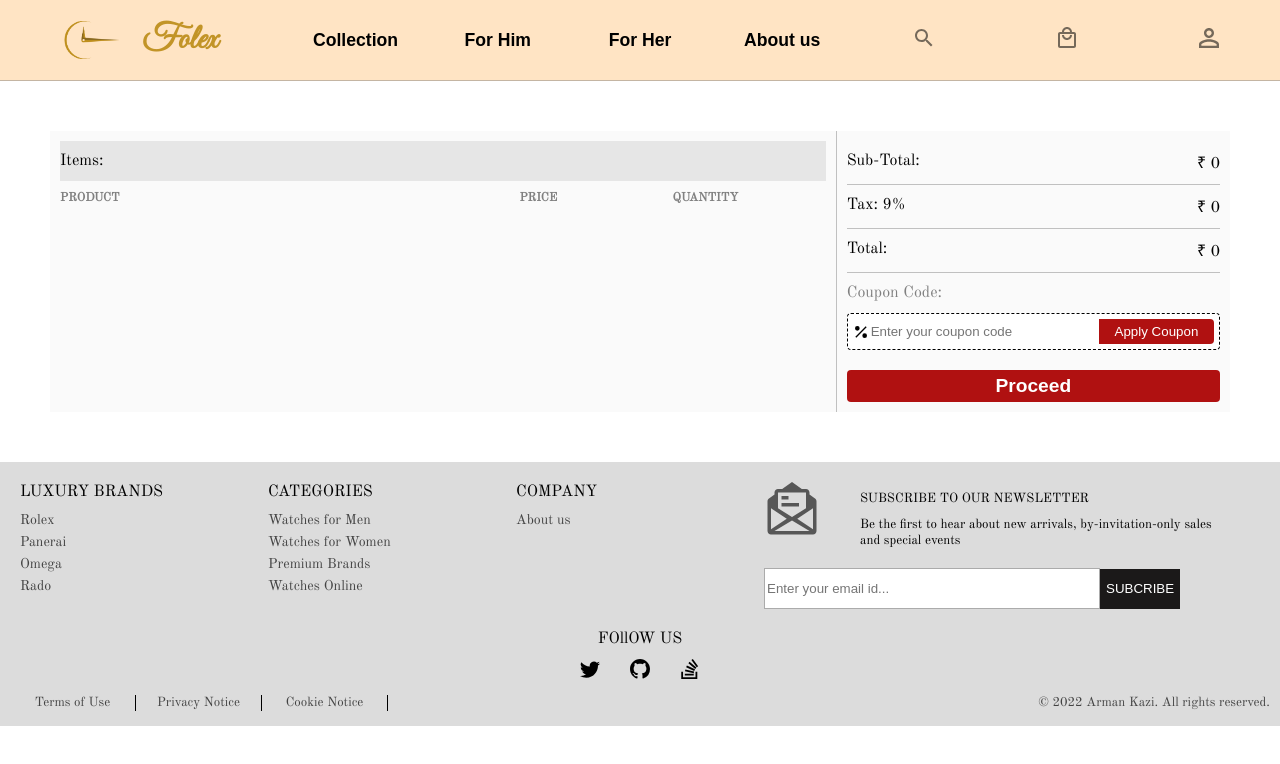
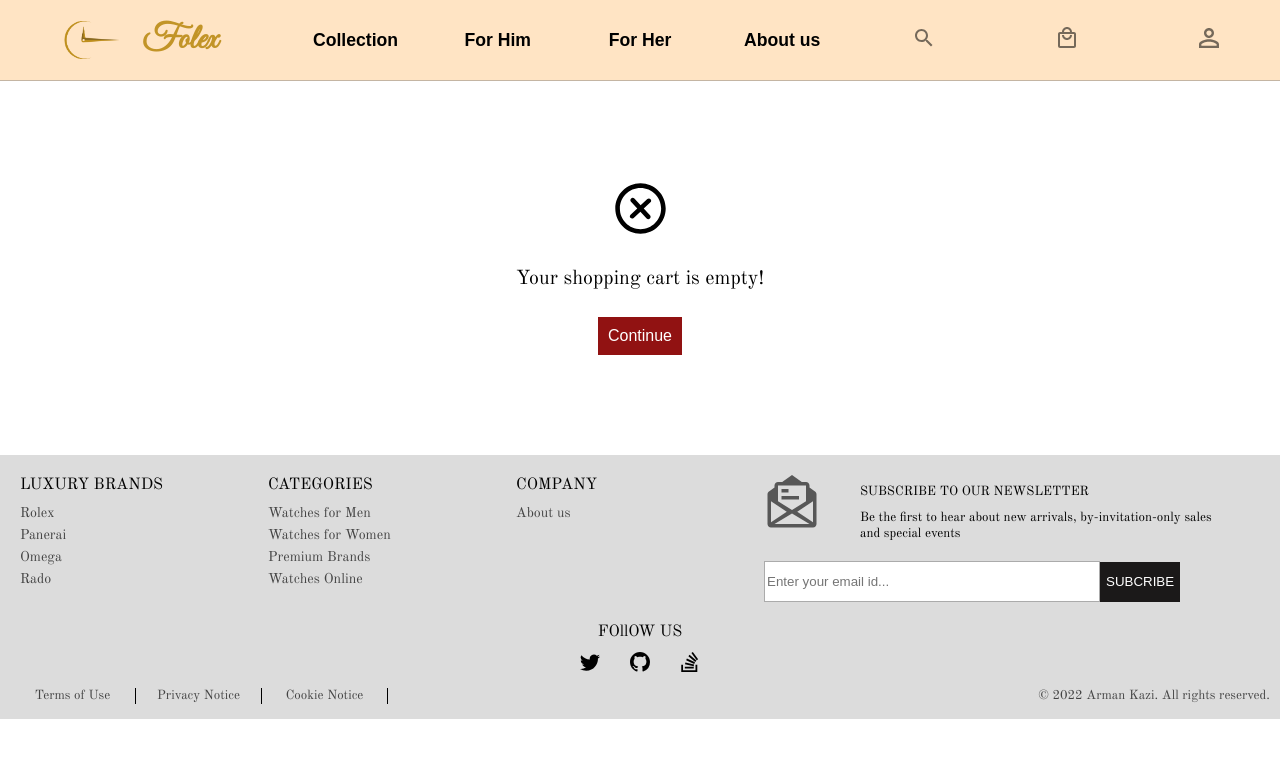
Before and after one commit to Amyx000/Ecommerce-Mern-Stack, a React (Create React App) app in the folder client/: page /cart in a window 1280 px wide. Shown: the top 764 px of the page. Built offline with nearby package versions, Linux system fonts and the light colour scheme; a web font is replaced by a local one.

Commit message:
empty cartpage

```diff
--- a/client/src/components/Card/Cart.css
+++ b/client/src/components/Card/Cart.css
@@ -114,3 +114,35 @@
     background-color:#E6E6E6;
     border-radius: 10px;
 }
+
+.emptycart{
+    text-align: center;
+    margin: 100px auto;
+}
+
+.emptycart-title{
+    font-size: 20px;
+    margin: 25px auto;
+}
+
+.emptycart-icon{
+    font-size: 55px;
+}
+
+.emptycart-btn{
+    color: white;
+    border: none;
+    background-color: rgb(145, 18, 18);
+    padding: 10px;
+    font-size: 1rem;
+    cursor: pointer;
+    transition: all 0.2s ease-in-out;
+}
+
+.emptycart-btn:hover{
+    background-color: rgb(176, 17, 17);
+}
+
+.emptycart-btn:active{
+    background-color: bisque;
+}
--- a/client/src/components/Card/Cart.js
+++ b/client/src/components/Card/Cart.js
@@ -4,6 +4,7 @@ import "./Cart.css"
 import {RiPercentFill} from "react-icons/ri"
 import Cartprod from "./Cartprod";
 import ClockLoader from "react-spinners/ClockLoader"
+import Emptycart from "./Emptycart";
 
 function Cart (){
     const cart = useSelector(state=>state.cart)
@@ -20,6 +21,8 @@ function Cart (){
 }, [])
 
     return(
+        <>
+        {cart.quantity===0?<Emptycart/>:
         <>
         {loading?<ClockLoader className='clockloader' color={"#8C6B20"} loading={loading} size={150} speedMultiplier={2} />:
         <div className="cart-main">
@@ -58,7 +61,8 @@ function Cart (){
                     <button className="proceed cart-btn">Proceed</button>
                 </div>
             </div>
-        </div>}
+        </div>}</>
+        }
         </>
     )
 }
--- /dev/null
+++ b/client/src/components/Card/Emptycart.js
@@ -0,0 +1,18 @@
+import React from 'react'
+import {CgCloseO} from "react-icons/cg"
+import {Link} from "react-router-dom"
+
+function Emptycart() {
+  return (
+    <>
+        <div className='emptycart'>
+            <CgCloseO className='emptycart-icon'/>
+            <div className='emptycart-title'>Your shopping cart is empty!</div>
+             <Link to={"/"}><button className='emptycart-btn'>Continue</button></Link>
+        </div>
+    </>
+
+  )
+}
+
+export default Emptycart
```
